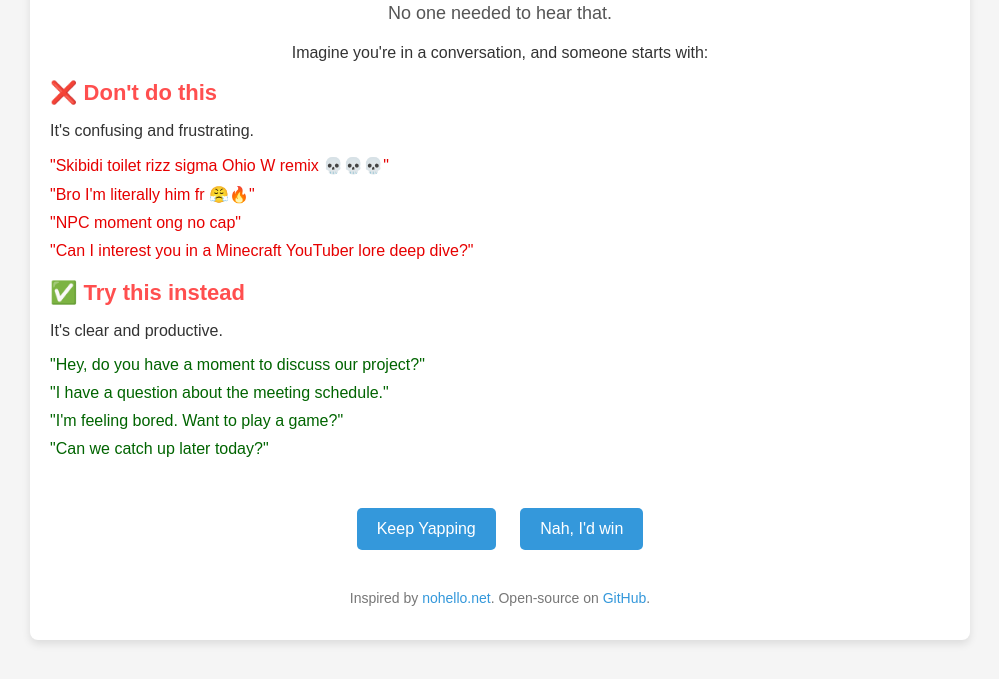
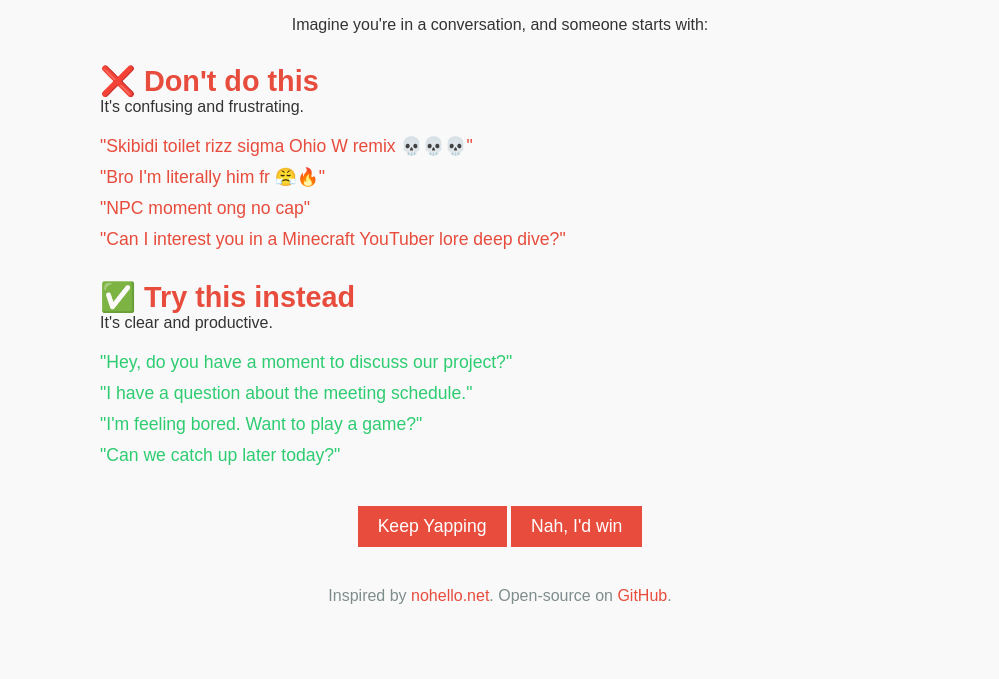
Before and after one commit to Belugafan7516/StopYapping, a plain HTML site: page stop_yapping_updated/index.html in a window 1280 px wide. Shown: the part 121-800 px from the top of the page, without its empty margins (140-1139 px from the left). Drawn offline with Linux system fonts and the light colour scheme.

Commit message:
Update style.css

```diff
--- a/stop_yapping_updated/style.css
+++ b/stop_yapping_updated/style.css
@@ -1,98 +1,92 @@
+* {
+  margin: 0;
+  padding: 0;
+  box-sizing: border-box;
+}
+
 body {
   font-family: Arial, sans-serif;
-  background-color: #f5f5f5;
+  background-color: #f9f9f9;
   color: #333;
-  margin: 0;
-  padding: 0;
   text-align: center;
+  padding: 20px;
 }
 
 main {
-  max-width: 900px;
-  margin: 20px auto;
-  padding: 20px;
-  background-color: white;
-  border-radius: 8px;
-  box-shadow: 0 4px 8px rgba(0, 0, 0, 0.1);
+  max-width: 800px;
+  margin: 0 auto;
 }
 
 h1 {
-  font-size: 36px;
-  margin-bottom: 10px;
+  font-size: 2.5rem;
+  color: #e74c3c;
+  margin-bottom: 20px;
 }
 
 .tagline {
-  font-size: 18px;
-  margin-bottom: 20px;
-  color: #555;
+  font-size: 1.2rem;
+  color: #7f8c8d;
+  margin-bottom: 30px;
 }
 
-.content {
-  margin-bottom: 40px;
+h2 {
+  font-size: 1.8rem;
+  margin-top: 30px;
+  color: #e74c3c;
+}
+
+p {
+  font-size: 1rem;
+  margin-bottom: 20px;
 }
 
 .bad-examples-container,
 .good-examples-container {
   text-align: left;
-  margin-bottom: 20px;
+  margin: 20px 0;
 }
 
-h2 {
-  font-size: 22px;
-  color: #ff4f4f;
-  margin-bottom: 10px;
+ul {
+  list-style-type: none;
 }
 
-.bad-examples {
-  list-style-type: none;
-  padding: 0;
-  margin: 0;
-  color: #e60000;
+.bad-examples li,
+.good-examples li {
+  font-size: 1.1rem;
+  margin: 10px 0;
 }
 
 .bad-examples li {
-  margin: 10px 0;
-}
-
-.good-examples {
-  list-style-type: none;
-  padding: 0;
-  margin: 0;
-  color: #006400;
+  color: #e74c3c;
 }
 
 .good-examples li {
-  margin: 10px 0;
+  color: #2ecc71;
 }
 
-.actions {
-  margin-top: 20px;
-}
-
-button {
-  background-color: #3498db;
+.actions button {
+  background-color: #e74c3c;
   color: white;
   border: none;
-  padding: 12px 20px;
-  font-size: 16px;
+  padding: 10px 20px;
+  font-size: 1.1rem;
   cursor: pointer;
-  border-radius: 5px;
-  margin: 10px;
+  margin-top: 20px;
   transition: background-color 0.3s ease;
 }
 
-button:hover {
-  background-color: #2980b9;
+.actions button:hover {
+  background-color: #c0392b;
 }
 
 footer {
-  margin-top: 30px;
-  font-size: 14px;
-  color: #777;
+  margin-top: 40px;
+  font-size: 0.9rem;
+  color: #7f8c8d;
 }
 
 footer a {
-  color: #3498db;
+  color: #e74c3c;
   text-decoration: none;
 }
 
```
